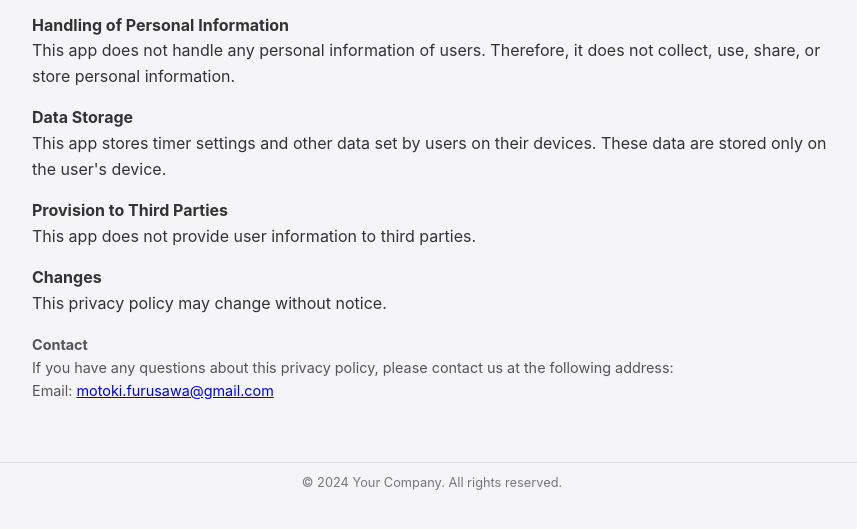
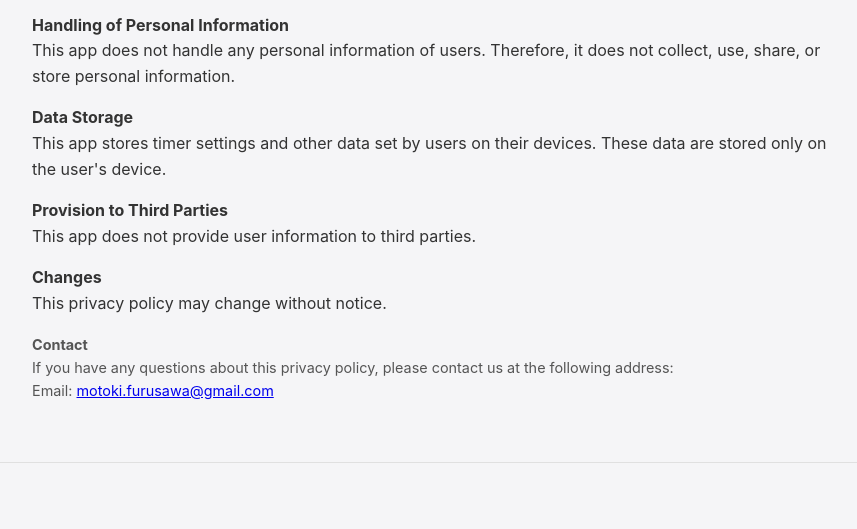
Before and after one commit to moflutter/eula, a plain HTML site: page index.html in a window 1280 px wide. Shown: the part 151-680 px from the top of the page, without its empty margins (208-1065 px from the left). Drawn offline with Linux system fonts and the light colour scheme.

Commit message:
Update index.html

```diff
--- a/index.html
+++ b/index.html
@@ -63,7 +63,7 @@
         Email: <a href="mailto:motoki.furusawa@gmail.com">motoki.furusawa@gmail.com</a></p>
     </div>
     <footer>
-        &copy; 2024 Your Company. All rights reserved.
+
     </footer>
 </body>
 </html>
```
